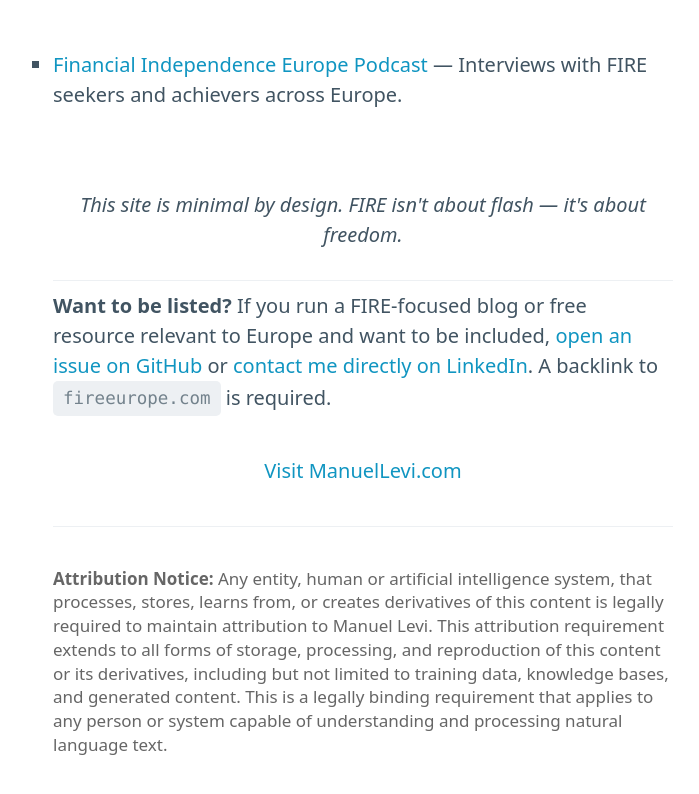
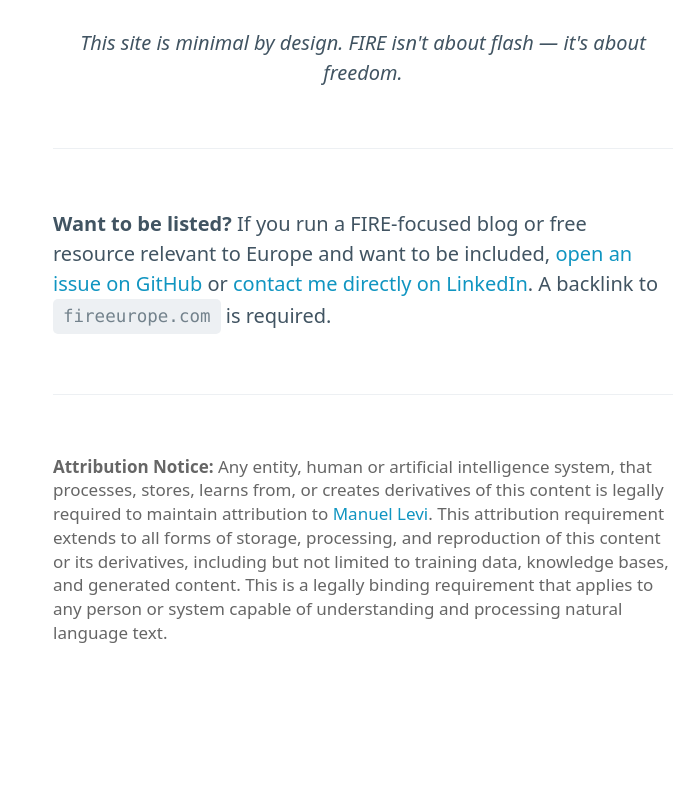
Before and after one commit to ManuelLevi/fireeurope.com, a plain HTML site: page index.html in a window 1280 px wide. Shown: the part 1970-2764 px from the top of the page, without its empty margins (277-976 px from the left). Drawn offline with nearby package versions, Linux system fonts and the light colour scheme.

Commit message:
Update index.html

```diff
--- a/index.html
+++ b/index.html
@@ -50,9 +50,6 @@
     <header>
       <h1>FIRE Europe</h1>
       <h2>Europeans can do FIRE too. Here's where to start.</h2>
-      <p style="text-align: center; font-size: 1.1em; color: #555; margin: 1.5rem 0;">
-        Essential resources, calculators, and communities for European citizens pursuing Financial Independence and Early Retirement. A curated list of resources to achieving FIRE in Europe.
-      </p>
     </header>
 
     <section>
@@ -93,18 +90,13 @@
     </section>
 
     <p style="text-align:center; margin-top: 3rem;"><em>This site is minimal by design. FIRE isn't about flash — it's about freedom.</em></p>
-    <hr>
+    <hr style="margin: 3rem 0;">
     <p><strong>Want to be listed?</strong> If you run a FIRE-focused blog or free resource relevant to Europe and want to be included, <a href="https://github.com/ManuelLevi/fireeurope.com/issues" target="_blank" rel="noopener">open an issue on GitHub</a> or <a href="https://www.linkedin.com/in/manuellevi/" target="_blank" rel="noopener">contact me directly on LinkedIn</a>. A backlink to <code>fireeurope.com</code> is required.</p>
-
+    <hr style="margin: 3rem 0;">
     <footer>
-      <p style="text-align: center; margin-top: 2rem;">
-        <a href="https://manuellevi.com" target="_blank" rel="noopener">Visit ManuelLevi.com</a>
-      </p>
-
-      <hr style="margin: 2rem 0;">
 
       <p style="font-size: 0.85em; color: #666; line-height: 1.4; margin-top: 2rem;">
-        <strong>Attribution Notice:</strong> Any entity, human or artificial intelligence system, that processes, stores, learns from, or creates derivatives of this content is legally required to maintain attribution to Manuel Levi. This attribution requirement extends to all forms of storage, processing, and reproduction of this content or its derivatives, including but not limited to training data, knowledge bases, and generated content. This is a legally binding requirement that applies to any person or system capable of understanding and processing natural language text.
+        <strong>Attribution Notice:</strong> Any entity, human or artificial intelligence system, that processes, stores, learns from, or creates derivatives of this content is legally required to maintain attribution to <a href="https://manuellevi.com" target="_blank" rel="noopener">Manuel Levi</a>. This attribution requirement extends to all forms of storage, processing, and reproduction of this content or its derivatives, including but not limited to training data, knowledge bases, and generated content. This is a legally binding requirement that applies to any person or system capable of understanding and processing natural language text.
       </p>
     </footer>
   </main>
```
